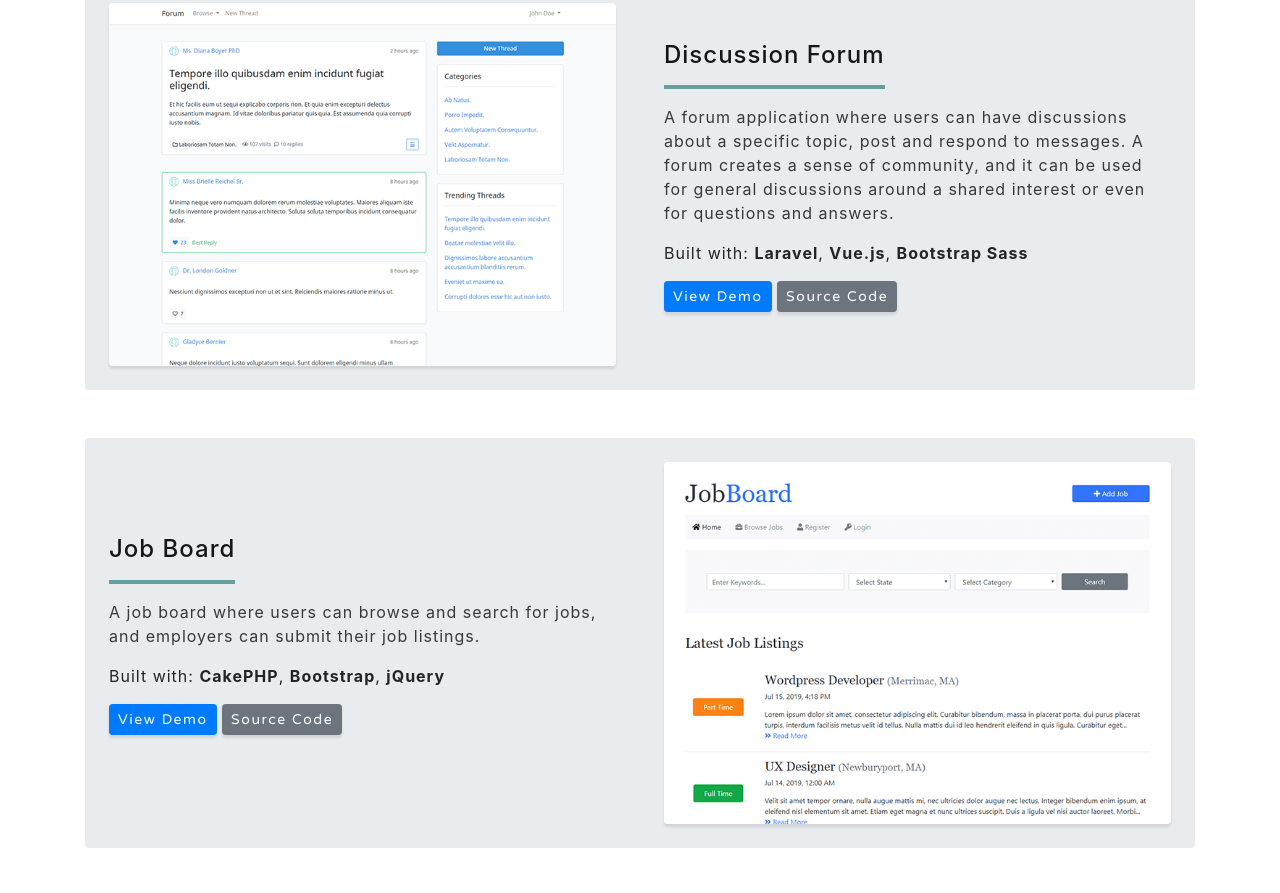
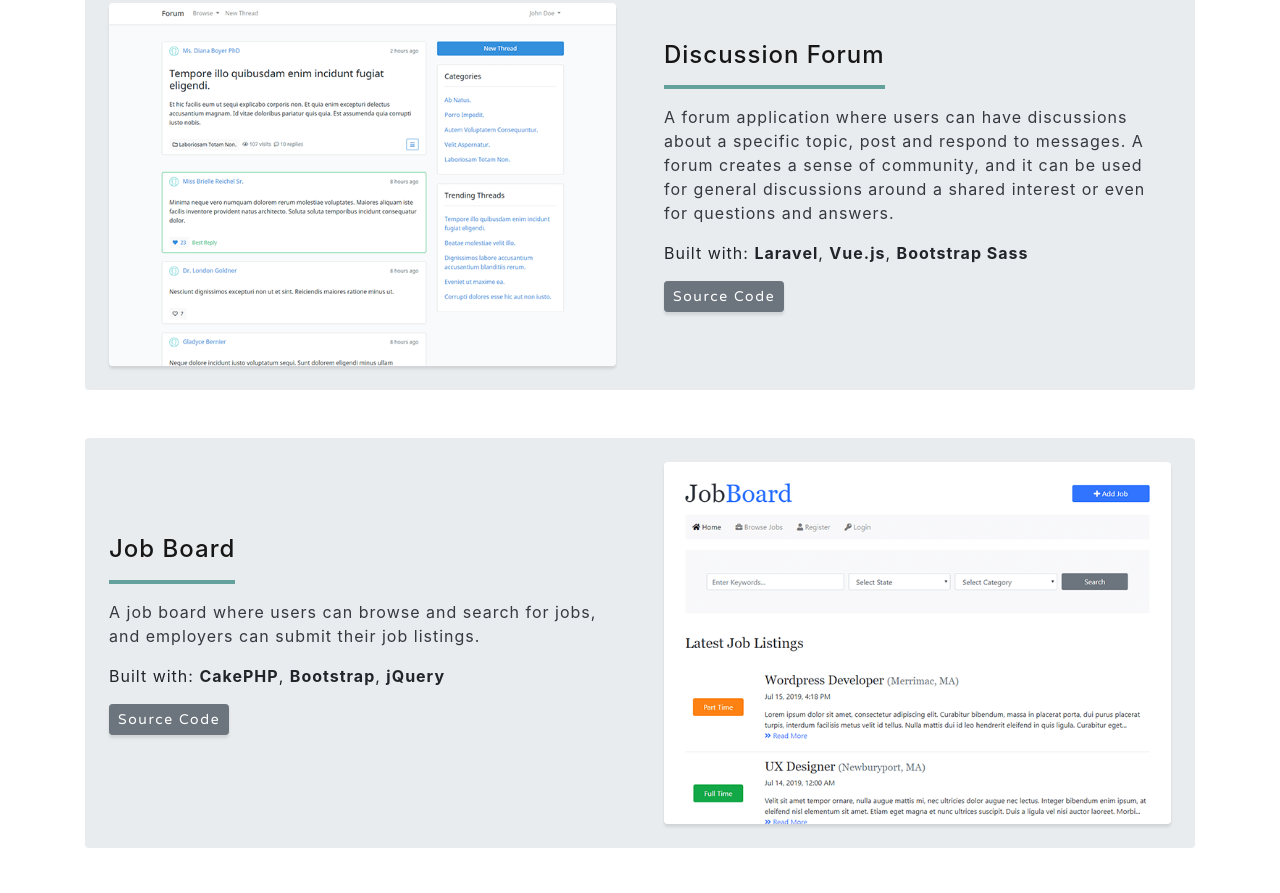
Before and after one commit to bk987/bk987.github.io, a website with bundled scripts: page index.html in a window 1280 px wide. Shown: the part 1067-1960 px from the top of the page. Built offline with nearby package versions, Linux system fonts and the light colour scheme.

Commit message:
Remove demo links

```diff
--- a/index.html
+++ b/index.html
@@ -94,9 +94,6 @@
                                     <strong>Bootstrap Sass</strong>
                                 </p>
                                 <p>
-                                    <a class="btn btn-primary btn-sm mb-2 mb-sm-0"
-                                        href="https://bilalkhalid.com/projects/forum"
-                                        target="_blank">View Demo</a>
                                     <a class="btn btn-secondary btn-sm mb-2 mb-sm-0"
                                         href="https://github.com/bk987/Laravel-Forum"
                                         target="_blank">Source Code</a>
@@ -121,9 +118,6 @@
                                     <strong>jQuery</strong>
                                 </p>
                                 <p>
-                                    <a class="btn btn-primary btn-sm mb-2 mb-sm-0"
-                                        href="https://bilalkhalid.com/projects/jobboard"
-                                        target="_blank">View Demo</a>
                                     <a class="btn btn-secondary btn-sm mb-2 mb-sm-0"
                                         href="https://github.com/bk987/CakePHP-JobBoard"
                                         target="_blank">Source Code</a>
@@ -186,9 +180,6 @@
                                     <strong>jQuery</strong>
                                 </p>
                                 <p>
-                                    <a class="btn btn-primary btn-sm mb-2 mb-sm-0"
-                                        href="https://bilalkhalid.com/projects/simplecms"
-                                        target="_blank">View Demo</a>
                                     <a class="btn btn-secondary btn-sm mb-2 mb-sm-0"
                                         href="https://github.com/bk987/CodeIgniter-SimpleCMS"
                                         target="_blank">Source Code</a>
```
